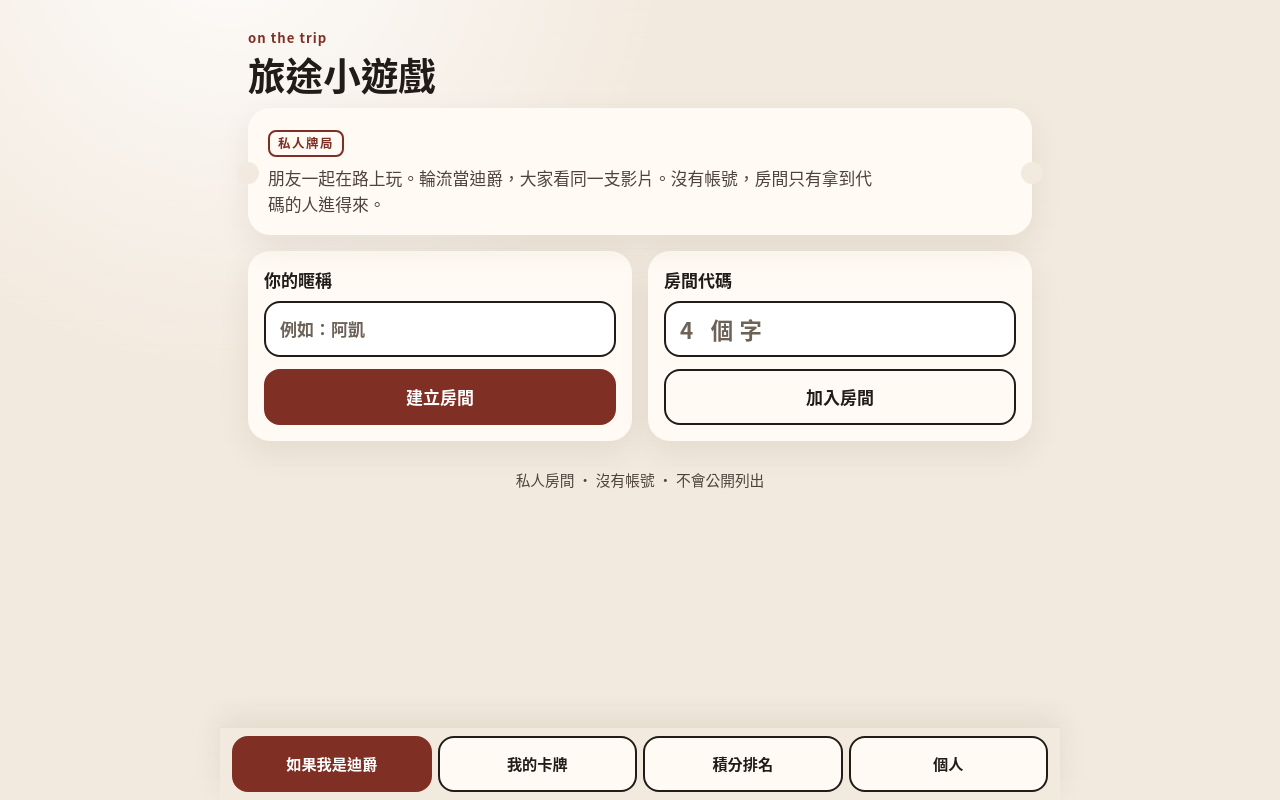
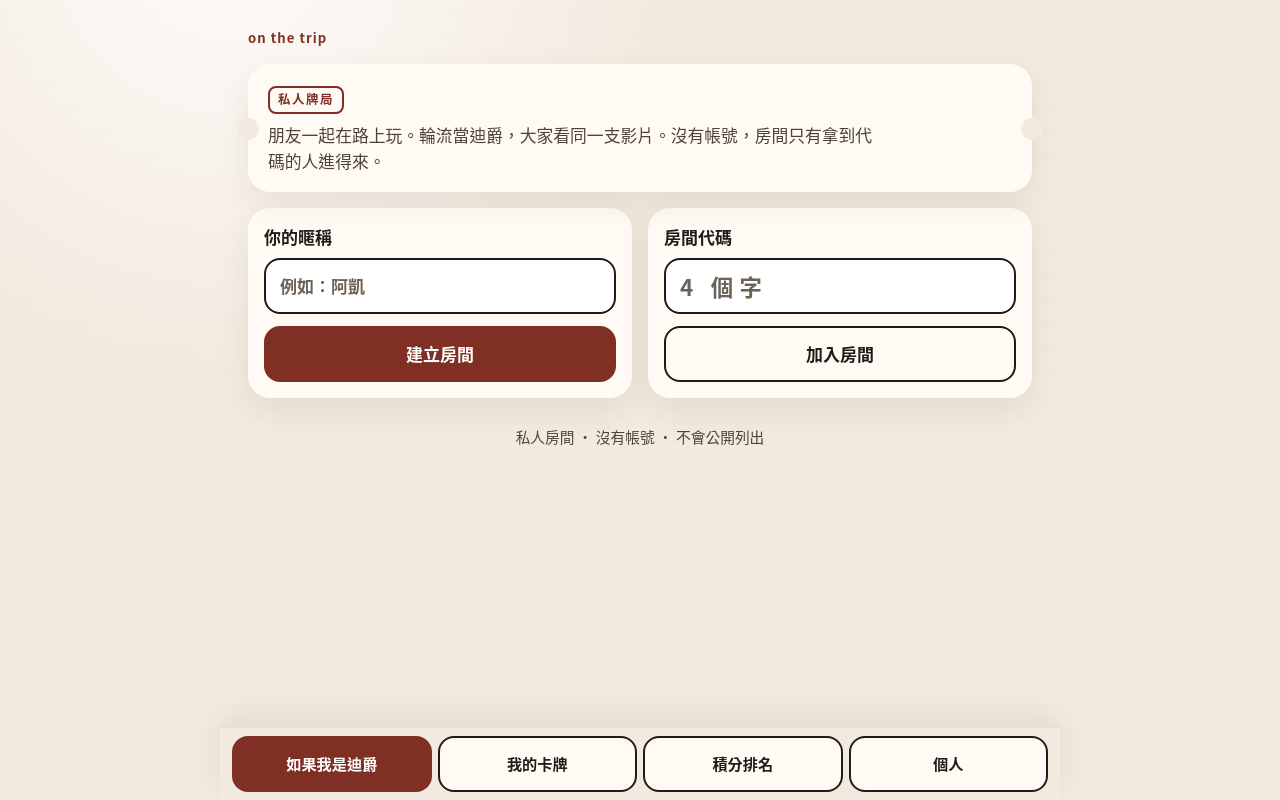
Before and after one commit to LotusPie/-, a React (Vite) app in the folder client/: page / in a window 1280 px wide. Built offline with nearby package versions, Linux system fonts and the light colour scheme; a web font is replaced by a local one.

Commit message:
Use on the trip as the only visible name.
Drop 旅途小遊戲 from the page heading, the document title, and the share text.

```diff
--- a/client/index.html
+++ b/client/index.html
@@ -8,14 +8,14 @@
     <meta name="robots" content="noindex" />
     <meta
       name="description"
-      content="私人旅途小遊戲。用房間代碼跟旅伴一起看同一支影片。"
+      content="on the trip。用房間代碼跟旅伴一起看同一支影片。"
     />
-    <title>旅途小遊戲</title>
+    <title>on the trip</title>
     <link rel="icon" href="/favicon.svg" type="image/svg+xml" />
   </head>
   <body>
     <div id="root"></div>
     <script type="module" src="/src/main.jsx"></script>
-    <noscript>請開啟 JavaScript，才能一起玩旅途小遊戲。</noscript>
+    <noscript>請開啟 JavaScript，才能一起玩 on the trip。</noscript>
   </body>
 </html>
--- a/client/src/App.jsx
+++ b/client/src/App.jsx
@@ -70,7 +70,7 @@ export default function App() {
   const invited = !room && linkCode && code === linkCode ? linkCode : "";
 
   useEffect(() => {
-    document.title = room ? `房間 ${room.code} · 旅途小遊戲` : "旅途小遊戲";
+    document.title = room ? `房間 ${room.code} · on the trip` : "on the trip";
   }, [room]);
 
   useEffect(() => {
@@ -99,10 +99,10 @@ export default function App() {
 
   async function shareLink() {
     const url = roomLink(room.code);
-    const text = `來一起玩旅途小遊戲，房間代碼 ${room.code}`;
+    const text = `來一起玩 on the trip，房間代碼 ${room.code}`;
     if (navigator.share) {
       try {
-        await navigator.share({ title: "旅途小遊戲", text, url });
+        await navigator.share({ title: "on the trip", text, url });
         return;
       } catch (event) {
         if (event?.name === "AbortError") return;
@@ -115,7 +115,6 @@ export default function App() {
   const returning = !room && status === "connecting" && Boolean(loadSession()?.playerId);
   const pending = status === "connecting";
   const onPlay = page === "play";
-  const djScreen = onPlay && room?.game?.kind === "dj";
   const appClass = ["app", room ? "in-room" : "", page === "rank" ? "show-rank" : "", page === "cards" ? "show-cards" : ""]
     .filter(Boolean)
     .join(" ");
@@ -125,7 +124,6 @@ export default function App() {
       <header className="topbar">
         <p className="brand-en">on the trip</p>
         <div className="title-row">
-          {djScreen ? null : <h1>旅途小遊戲</h1>}
           {room && (
             <p className="code" aria-label={`房間代碼 ${room.code}`}>
               {room.code}
--- a/scripts/smoke.mjs
+++ b/scripts/smoke.mjs
@@ -1297,7 +1297,8 @@ function testPrompts() {
   assert.equal(djUi.includes("ratingFeed"), true);
   assert.equal(djUi.includes("一首歌、二首歌、三首歌、此輪跳過，機會一樣。"), false);
   assert.equal(djUi.includes("wheelLanded"), true);
-  assert.equal(app.includes("djScreen"), true);
+  assert.equal(app.includes("旅途小遊戲"), false);
+  assert.equal(app.includes("on the trip"), true);
   assert.equal(cardsUi.includes("使用"), true);
 }
 
```
Also changed, not shown: 1 other file (tests, documents, lock files or other folders).
